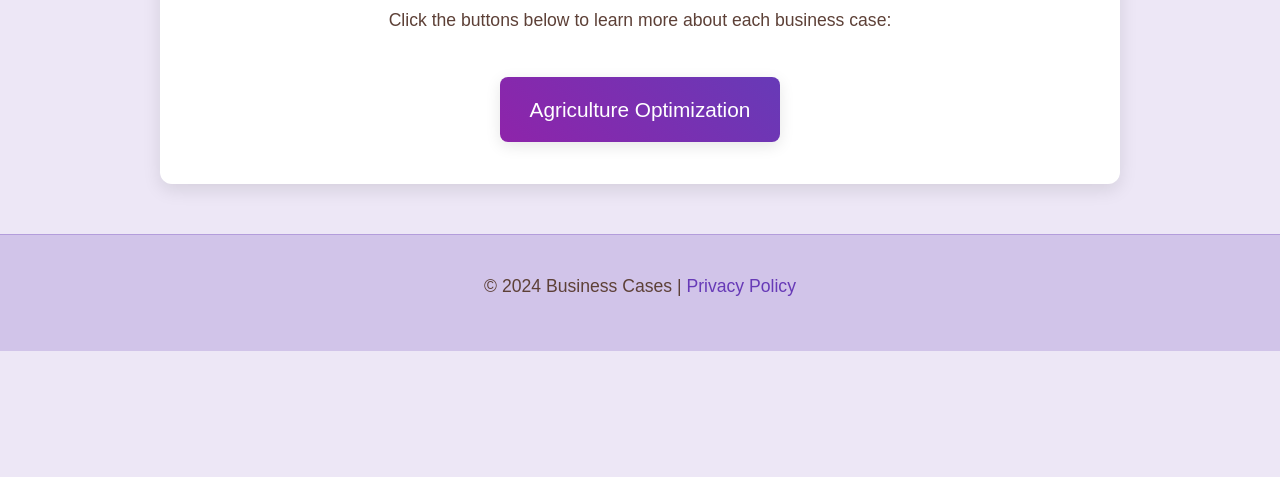
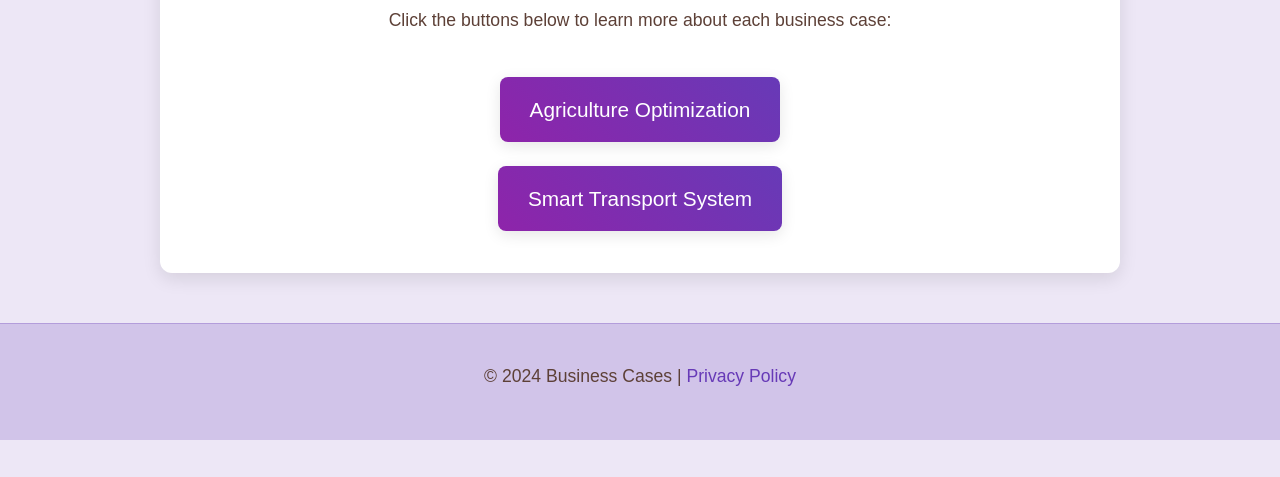
Before and after one commit to RahulRkudalagi/All-Business-Cases, a plain HTML site: page index.html in a window 1280 px wide. Shown: the part 323-800 px from the top of the page. Drawn offline with Linux system fonts and the light colour scheme.

Commit message:
Update index.html

```diff
--- a/index.html
+++ b/index.html
@@ -195,6 +195,9 @@
     <div>
         <a href="https://rahulrkudalagi.github.io/BusinessCase-Agri/" class="btn">Agriculture Optimization</a>
     </div>
+    <div>
+        <a href="https://rahulrkudalagi.github.io/BusinessCase-Agri/" class="btn">Smart Transport System</a>
+    </div>
 </div>
 
 <footer>
```
